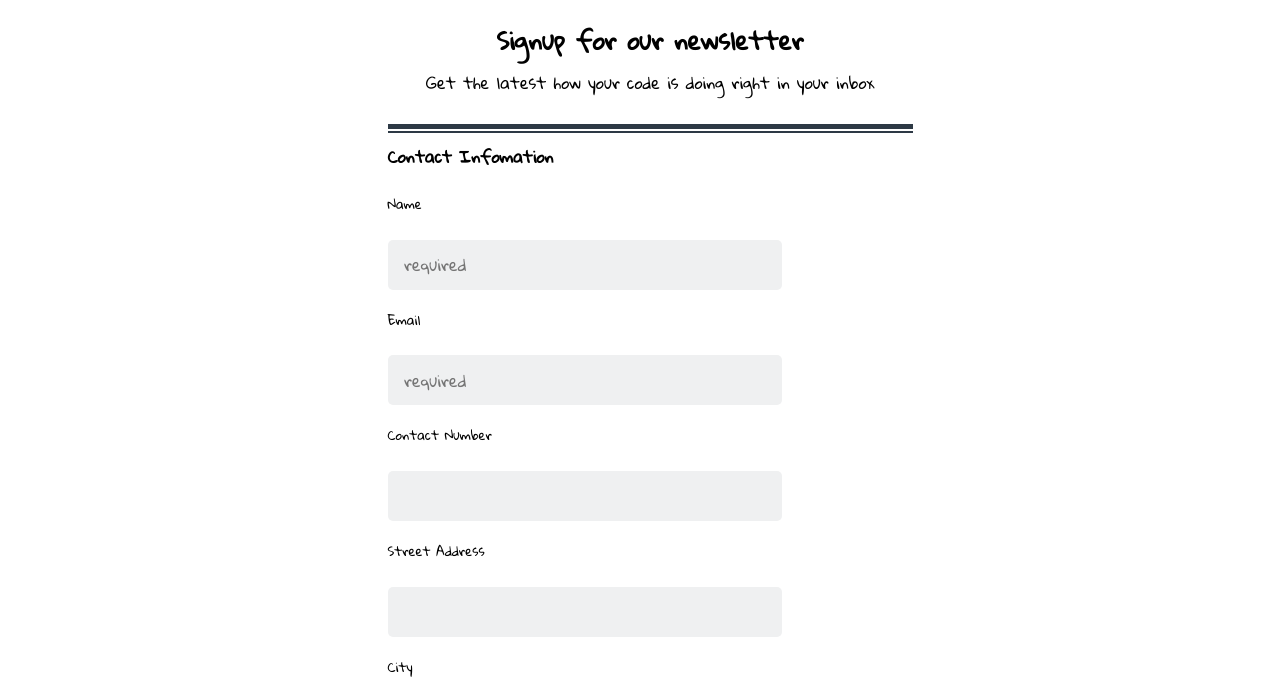
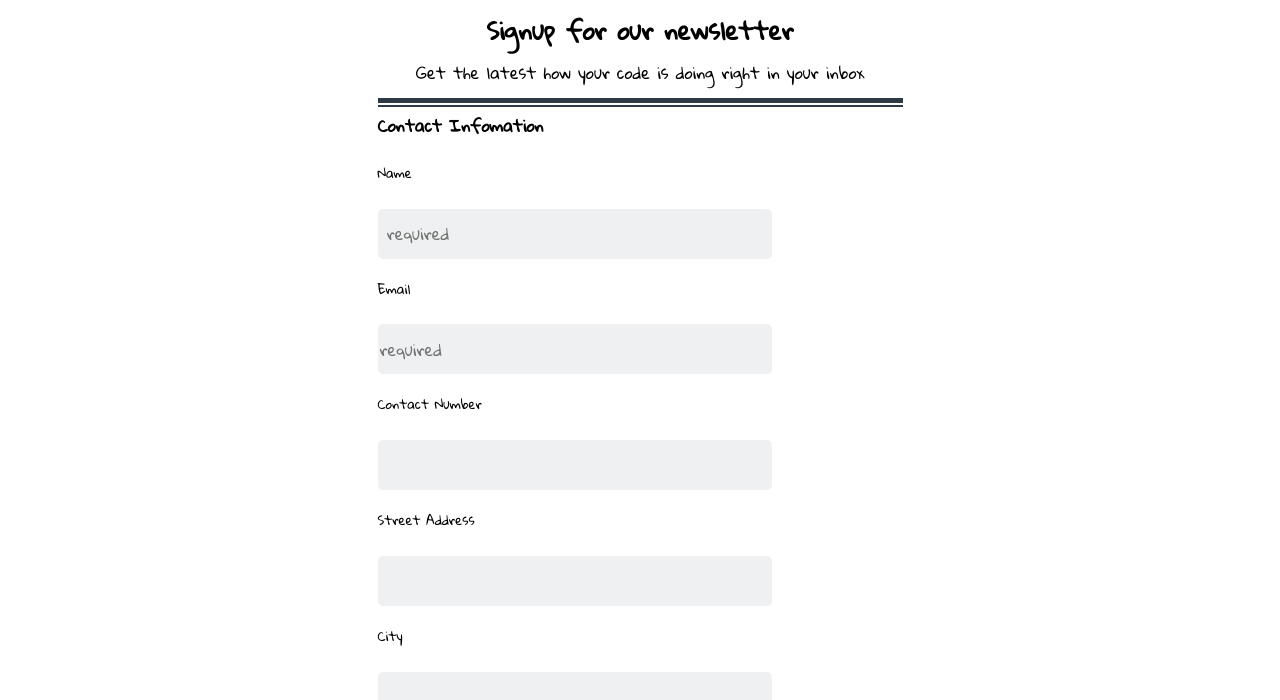
Before and after one commit to mattchristiansen7/Tech-Degree-Project-3-FInal, a plain HTML site: page index.html in a window 1280 px wide. Shown: the part 84-784 px from the top of the page. Drawn offline with Linux system fonts and the light colour scheme.

Commit message:
Changes to Project 3
Made changes in Project to reach expectations in course

```diff
--- a/css/style.css
+++ b/css/style.css
@@ -6,14 +6,15 @@ font-family:'Gloria Hallelujah', cursive;
 /* start of form*/
 form {
   width: 300px;
-  margin: auto;
-  padding:10px 10px 10px 10px;
+  margin: 0;
+  padding:10px 0 10px 0;
   background: white;
   border-radius: 8px;
 }
 .content {
-  width: 320px;
-  margin: auto;
+  border-top:2px solid #2d3945;
+  width: 295px;
+  margin: 2px auto;
 }
 h1 {
   display:block;
@@ -32,7 +33,10 @@ h2 {
 
 .heading-text p {
 text-align: center;
+width:295px;
+margin:auto;
 padding-bottom: 15px;
+border-bottom:5px solid #2d3945;
 
 }
 
@@ -63,19 +67,11 @@ padding-bottom: 15px;
   background-color: #eff0f1;
 }
 
-
-.border-line {
-  margin: 0;
-  width:295px;
-  border-top:5px solid #2d3945;
+.field-one input:focus {
+  background:darkgrey;
 
 }
-.border-line-two {
-  margin: 2px 0 15px 0;
-  width:295px;
-  border-top:2px solid #2d3945;
 
-}
 .border-line-three {
   width:295px;
   border-top:2px solid #2d3945;
@@ -122,8 +118,8 @@ select {
   background-color: #eff0f1;
 }
 fieldset {
+  border:0;
 padding:8px 0 8px 0;
-border: 0;
 margin:auto;
 }
 
@@ -142,6 +138,10 @@ width:525px;
 }
 
 form {
+  width:525px;
+}
+
+.heading-text p {
   width:525px;
 }
 
@@ -167,8 +167,7 @@ form {
   font-size: 0.8em;
 }
 
-.border-line,
-.border-line-two,
+
 .border-line-three {
   width:525px;
 }
--- a/index.html
+++ b/index.html
@@ -10,31 +10,26 @@
   </head>
   <body>
     <h1>The Code Review</h1>
+
+    <div class="heading-text">
+        <h2>Signup for our newsletter</h2>
+        <p>
+          Get the latest how your code is doing right in your inbox
+        </p>
+    </div>
     <div class="content">
 
 
     <form action="index.html" method="post">
 
-  <div class="heading-text">
-      <h2>Signup for our newsletter</h2>
-      <p>
-        Get the latest how your code is doing right in your inbox
-      </p>
-  </div>
-  <div class="border-line">
-
-  </div>
-  <div class="border-line-two">
-
-  </div>
   <!-- top half of form -->
         <fieldset class="field-one">
         <legend>Contact Infomation</legend>
 
         <label for="name">Name</label>
-        <input type="text" id="name" name="user_name" placeholder="  required"><br />
+        <input type="text" id="name" name="user_name" placeholder=" required"><br />
         <label for="email">Email</label>
-        <input type="email" id="email" name="user_name" placeholder="  required"><br />
+        <input type="email" id="email" name="user_name" placeholder="required"><br />
         <label for="number">Contact Number</label>
         <input type="number" id="number" name="phone"><br />
         <label for="street">Street Address</label>
@@ -54,7 +49,7 @@
         </select>
 
         <label for="postcode">Zip Code</label>
-        <input type="text" id="postcode" name="user_postcode" placeholder="  required">
+        <input type="text" id="postcode" name="user_postcode" placeholder="required">
 
       </fieldset>
     <div class="border-line-three">
@@ -73,9 +68,9 @@
         <input type="checkbox" id="javascript" name="news_javascript" value="user_javascript">
         <label class="light" for="javascript">JAVASCRIPT NEWS</label><br>
         <p>Newsletter format  </p>
-        <input type="radio" id="format_html" value="format_html" name="user_html">
+        <input type="radio" id="format_html" value="format_html" name="user_pref">
         <label for="format_html" class="light">HTML</label><br>
-        <input type="radio" id="format_text" value="format_text" name="user_text">
+        <input type="radio" id="format_text" value="format_text" name="user_pref">
         <label for="format_text" class="light">Plain text</label><br /><br />
         <label for="other">Other topics you'd like to hear about.</label><br />
         <textarea id="other" name="user-other"></textarea>
```
